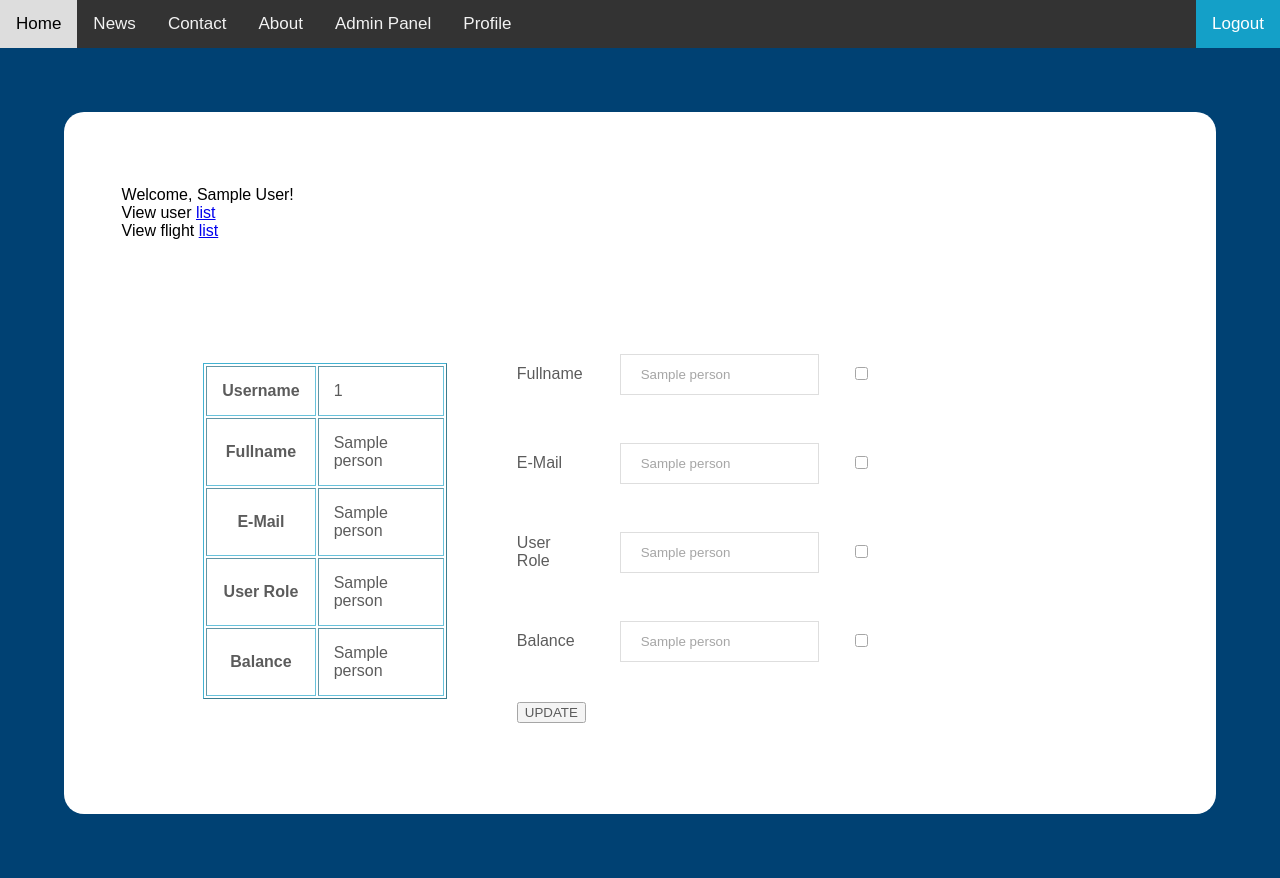
After one commit to itucsdb18132/AirlineSSS, a Flask app: page /adm_users/1 in a window 1280 px wide. The commit adds this page. Run offline with Flask 2, Linux system fonts and the light colour scheme; the visitor is signed in with stand-in values (Sample User, id 1); a database or web service that is not in the repository returns one stand-in record (values such as "Sample title"); some libraries are stand-ins or nearby versions.

Commit message:
Admin Panel
-Admin panel created
-Admins can view and edit users

```diff
--- a/server.py
+++ b/server.py
@@ -80,10 +80,14 @@ def login():
             ActiveUser = User(row[0], row[1], row[2], row[3])
             session['Fullname'] = row[1]
             session['Email'] = row[2]
+            session['Role'] = row[3]
             session['Balance'] = str(row[4])
-            return redirect(url_for('userpage'))
+            if ifAdmin():
+                return redirect(url_for('adminpage'))
+            else:
+                return redirect(url_for('userpage'))
         else:
-            return render_template('errorpage.html', message = 'Wrong username/password!')
+            return redirect(url_for('errorpage', message = 'Wrong username/password!'))
     except dbapi2.DatabaseError:
         connection.rollback()
         return "Hata!"
@@ -102,7 +106,7 @@ def register():
     """ % _Username
     cursor.execute(statement)
     if cursor.rowcount > 0:
-        return render_template('errorpage.html', message= 'This username already exists!')
+        return redirect(url_for('errorpage', message = 'This username already exists!'))
 
     statement = """INSERT INTO users (username, password) VALUES (%s, %s)
     """
@@ -124,7 +128,7 @@ def userpage():
     if 'online' in session:
         return render_template('userpage.html')
     else:
-        return render_template('errorpage.html', message = 'Not Authorized!')
+        return redirect(url_for('errorpage', message = 'You need to log in first!'))
 
 @app.route("/logout")
 def logout():
@@ -132,7 +136,116 @@ def logout():
         session.clear()
         return redirect(url_for('index'))
     else:
-        return  render_template('errorpage.html', message = 'You need to log in first!')
+        return redirect(url_for('errorpage', message = 'You need to log in first!'))
+
+@app.route("/adminpage")
+def adminpage():
+    return render_template('adminpage.html')
+
+@app.route("/adm_users")
+def adm_users():
+    if ifAdmin():
+        try:
+            connection = dbapi2.connect(dsn)
+            cursor = connection.cursor()
+            username = session['Username']
+            statement = """SELECT * FROM person WHERE username <> '%s'
+            """ % username
+            cursor.execute(statement)
+            rows = cursor.fetchall()
+            return render_template('adm_users.html', userlist = rows)
+        except dbapi2.DatabaseError as e:
+            connection.rollback()
+            return e
+        finally:
+            connection.close()
+    else:
+        return redirect(url_for('errorpage', message = 'You are not authorized!'))
+
+
+@app.route("/adm_users/<username>")
+def updateuser(username):
+    if ifAdmin():
+        try:
+            connection = dbapi2.connect(dsn)
+            cursor = connection.cursor()
+            statement = """SELECT * FROM person WHERE username = '%s'
+            """ % username
+            cursor.execute(statement)
+            row = cursor.fetchone()
+            return render_template('adm_updateuser.html', user = row)
+        except dbapi2.DatabaseError as e:
+            connection.rollback()
+            return e
+        finally:
+            connection.close()
+    else:
+        return redirect(url_for('errorpage', message = 'You are not authorized!'))
+
+@app.route('/adm_updateuser/<username>', methods = ['POST'])
+def adm_updateuser(username):
+    if ifAdmin():
+        try:
+            form_dict = request.form
+            connection = dbapi2.connect(dsn)
+            cursor = connection.cursor()
+
+            statement = """UPDATE person SET
+            """
+            set_text = ""
+            if 'fname_cb' in form_dict and form_dict['fname_cb']:
+                set_text += ("fullname = '%s'" % form_dict['fullname']) + ','
+            if 'mail_cb' in form_dict and form_dict['mail_cb']:
+                set_text += ("emailaddress = '%s'" % form_dict['mail']) + ','
+            if 'role_cb' in form_dict and form_dict['role_cb']:
+                set_text += ("userrole = '%s'" % form_dict['role']) + ','
+            if 'balance_cb' in form_dict and form_dict['balance_cb']:
+                set_text += ("balance = '%s'" % form_dict['balance']) + ','
+            if len(set_text) > 0:
+                set_text = set_text[:-1]
+                statement += set_text
+                statement += " WHERE username = '%s'" % username
+            else:
+                return redirect(url_for('adm_users'))
+            cursor.execute(statement)
+            connection.commit()
+            return redirect(url_for('adm_users'))
+        except dbapi2.DatabaseError as e:
+            connection.rollback()
+            return e
+        finally:
+            connection.close()
+    else:
+        return redirect(url_for('errorpage', message = 'You are not authorized!'))
+
+@app.route("/adm_flights")
+def adm_flights():
+    if ifAdmin():
+        try:
+            connection = dbapi2.connect(dsn)
+            cursor = connection.cursor()
+            statement = """SELECT * FROM users WHERE username <> %s
+            """
+            cursor.execute(statement, str(session['Username']))
+            rows = cursor.fetchall()
+            return render_template('adm_users.html', userlist = rows)
+        except dbapi2.DatabaseError:
+            connection.rollback()
+            return "Hata!"
+        finally:
+            connection.close()
+    else:
+        return redirect(url_for('errorpage', message = 'Not Authorized!'))
+
+@app.route('/errorpage/<message>')
+def errorpage(message):
+    return  render_template('errorpage.html', message = message)
+
+def ifAdmin():
+    if 'Role' in session and session['Role'] == 'A':
+        return True
+    else:
+        return False
 
 if __name__ == "__main__":
     app.run()
--- a/static/styles/styles.css
+++ b/static/styles/styles.css
@@ -33,7 +33,25 @@ body {
   display: none;
 }
 
+table{
+    border: 2;
+    border-color: #14A0C8;
+    margin: 5% 0% 0% 5%; /* 5% from the top, 15% from the bottom and centered */
+}
+tr{
+    opacity: 0.8;
+}
+td,th{
+    padding: 15px;
+}
 
+p{
+    color: black;
+}
+
+.awhite:visited{
+    color: gray;
+}
 
 /* Full-width input fields */
 input[type=text], input[type=password] {
@@ -162,6 +180,16 @@ span.psw {
     margin-left: 10%; /* 5% from the top, 15% from the bottom and centered */
 }
 
+.blockcontainer {
+    margin: 5% 5% 5% 5%;
+    background-color: white;
+    border-radius: 20px;
+    min-height: 75%;
+}
+.blockcontainer-content {
+    padding: 5%;
+}
+
 
 /* Add Zoom Animation */
 .animate {
--- /dev/null
+++ b/templates/adm_updateuser.html
@@ -0,0 +1,101 @@
+
+{% extends "masterpage.html" %}
+{% block head %}
+  {{ super() }}
+{% endblock %}
+{% block title %} ADMIN PANEL {% endblock %}
+{% block content %}
+
+<p>Welcome, {{ session.Fullname }}!<br>
+    View user <a class="awhite" href="{{ url_for('adm_users') }}">list</a><br>
+    View flight <a class="awhite" href="{{ url_for('adm_flights') }}">list</a><br>
+</p>
+{% if user %}
+<table>
+    <tr>
+        <td>
+            <table border="1">
+                <tr>
+                    <th>Username</th>
+                    <td>{{ user[0] }}</td>
+                </tr>
+                    <th>Fullname</th>
+                    <td>{{ user[1] }}</td>
+                </tr>
+                    <th>E-Mail</th>
+                    <td>{{ user[2] }}</td>
+                </tr>
+                    <th>User Role</th>
+                    <td>{{ user[3] }}</td>
+                </tr>
+                    <th>Balance</th>
+                    <td>{{ user[4] }}</td>
+                </tr>
+            </table>
+        </td>
+        <td>
+            <form action="/adm_updateuser/{{ user[0] }}" method="post">
+                <table>
+                    <tr>
+                        <td>
+                            <label>Fullname</label>
+                        </td>
+                        <td>
+                            <input type="text" placeholder="{{ user[1] }}" name="fullname">
+                        </td>
+                        <td>
+                            <input type="checkbox" name="fname_cb">
+                        </td>
+                    </tr>
+                    <tr>
+                        <td>
+                            <label>E-Mail</label>
+                        </td>
+                        <td>
+                            <input type="text" placeholder="{{ user[2] }}" name="mail">
+                        </td>
+                        <td>
+                            <input type="checkbox" name="mail_cb">
+                        </td>
+                    </tr>
+                    <tr>
+                        <td>
+                            <label>User Role</label>
+                        </td>
+                        <td>
+                            <input type="text" placeholder="{{ user[3] }}" name="role">
+                        </td>
+                        <td>
+                            <input type="checkbox" name="role_cb">
+                        </td>
+                    </tr>
+                    <tr>
+                        <td>
+                            <label>Balance</label>
+                        </td>
+                        <td>
+                            <input type="text" placeholder="{{ user[4] }}" name="balance">
+                        </td>
+                        <td>
+                            <input type="checkbox" name="balance_cb">
+                        </td>
+                    </tr>
+                    <tr>
+                        <td>
+                            <button type="submit">UPDATE</button>
+                        </td>
+                    </tr>
+                </table>
+            </form>
+        </td>
+
+    </tr>
+
+</table>
+{% else %}
+    <p>User not found!</p>
+{% endif %}
+
+<form></form>
+
+{% endblock %}
--- a/templates/masterpage.html
+++ b/templates/masterpage.html
@@ -19,11 +19,14 @@
             <a href="#contact">Contact</a>
             <a href="#about">About</a>
             {% if 'online' in session %}
-            <a href="{{ url_for('logout') }}" class="loginbutton" style="width:auto;">Logout</a>
-            <a href="{{ url_for('userpage') }}">Profile</a>
+                {% if session.Role == 'A' %}
+                    <a href="{{ url_for('adminpage') }}">Admin Panel</a>
+                {% endif %}
+                <a href="{{ url_for('userpage') }}">Profile</a>
+                <a href="{{ url_for('logout') }}" class="loginbutton" style="width:auto;">Logout</a>
             {% else %}
-            <a href="#login" onclick="document.getElementById('login_popup').style.display='block'" class="loginbutton" style="width:auto;">Login</a>
-            <a href="#register" onclick="document.getElementById('register_popup').style.display='block'" class="registerbutton" style="width:auto;">Register</a>
+                <a href="#register" onclick="document.getElementById('register_popup').style.display='block'" class="registerbutton" style="width:auto;">Register</a>
+                <a href="#login" onclick="document.getElementById('login_popup').style.display='block'" class="loginbutton" style="width:auto;">Login</a>
             {% endif %}
             <a href="javascript:void(0);" class="icon" onclick="myFunction()">
                     <i class="fa           fa-bars"></i>
@@ -81,7 +84,11 @@
 
             </form>
         </div>
-        {% block content%}{% endblock %}
+        <div class="blockcontainer">
+            <div class="blockcontainer-content">
+                {% block content%}{% endblock %}
+            </div>
+        </div>
 
     </body>
     <footer>
```
Also changed, not shown: templates/adm_users.html (added, +33 -0 lines), templates/adminpage.html (added, +14 -0 lines).
